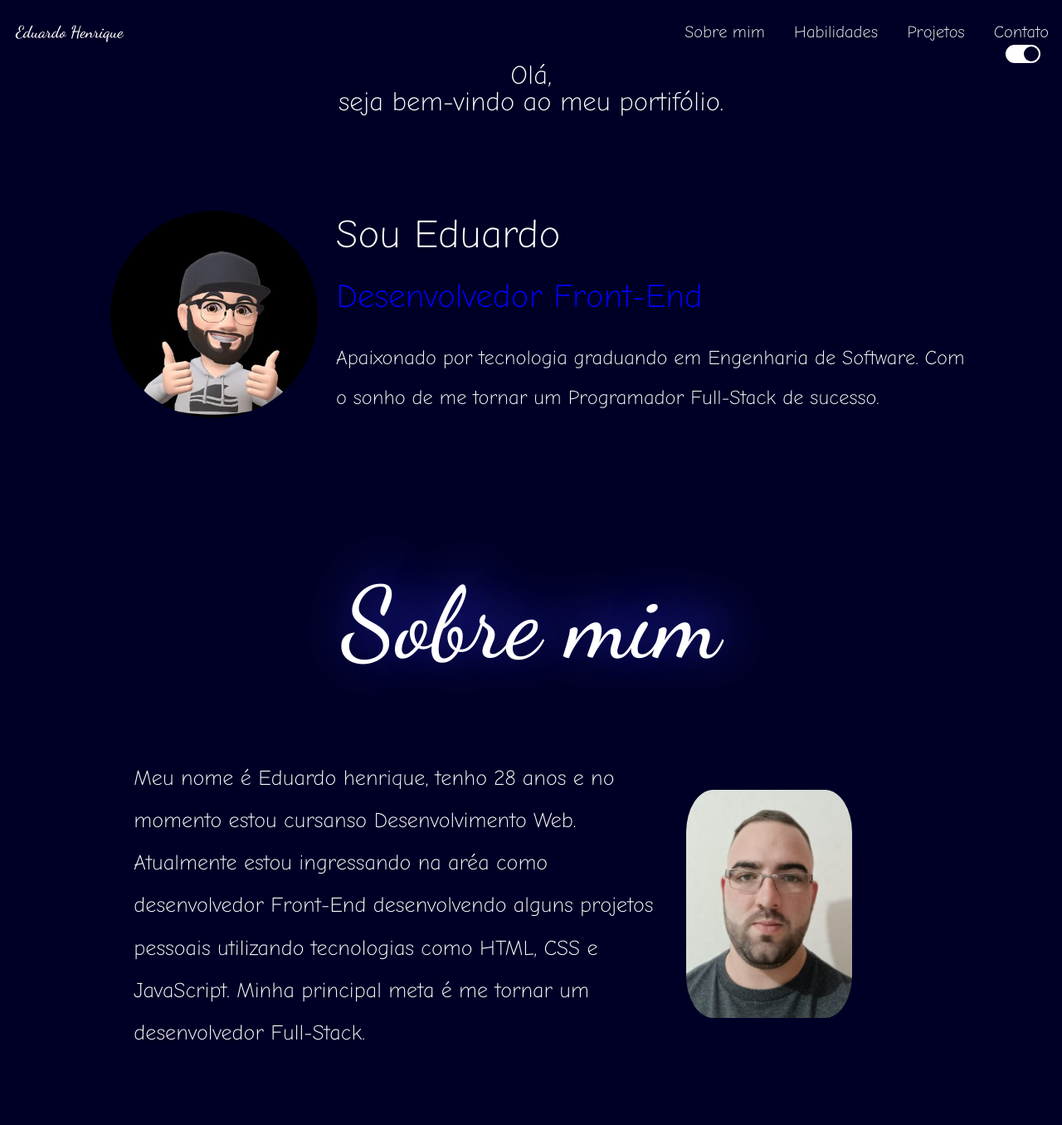
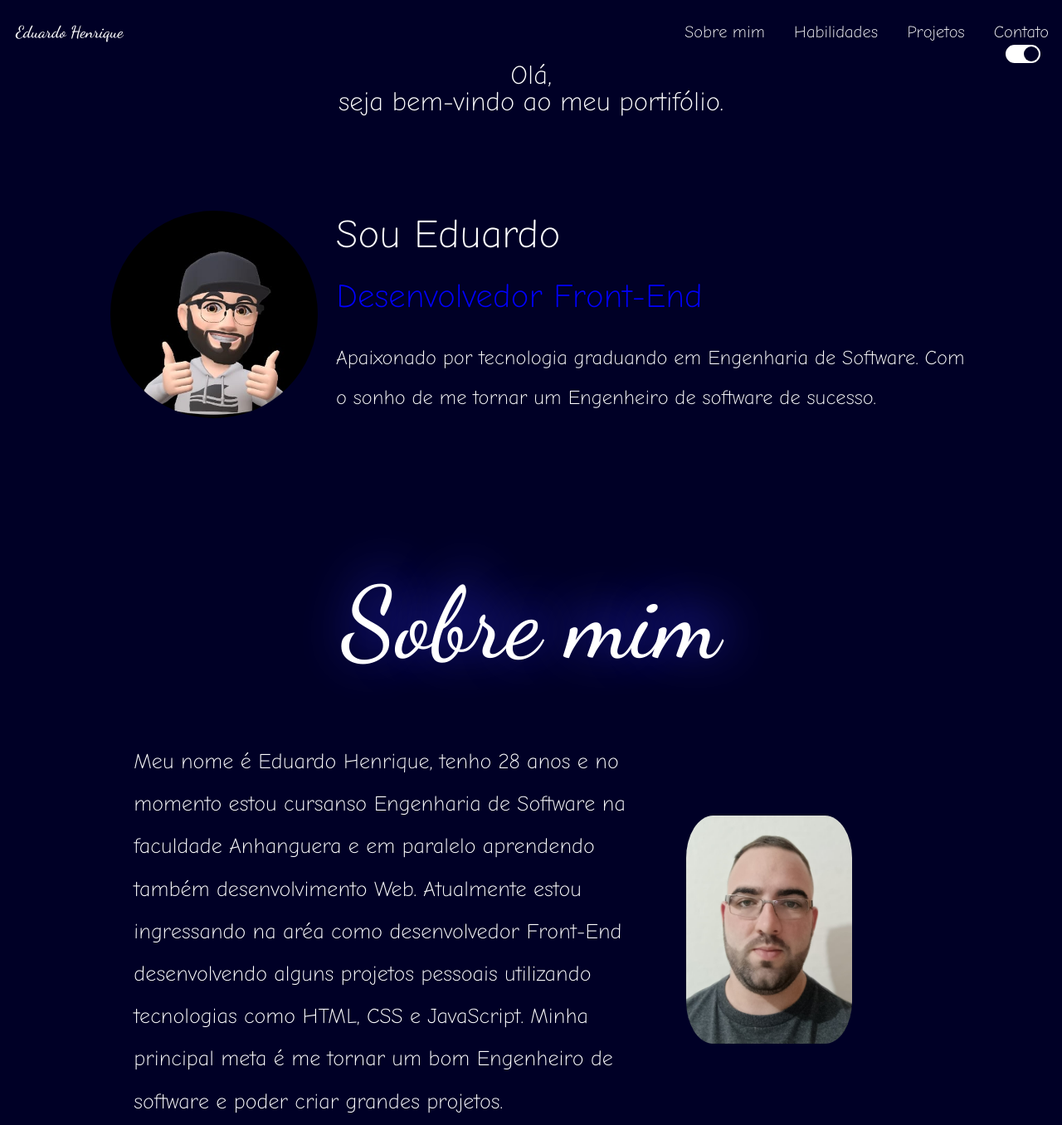
Before and after one commit to Dudu-1910/portfolio, a plain HTML site: page index.html in a window 1280 px wide. Shown: the top 1356 px of the page at 83% size. Drawn offline with Linux system fonts and the light colour scheme; a web font is replaced by a local one.

Commit message:
Update index.html

```diff
--- a/index.html
+++ b/index.html
@@ -58,8 +58,7 @@
           <h1>Sou Eduardo</h1>
           <h2>Desenvolvedor Front-End</h2>
           <p>
-            Apaixonado por tecnologia graduando em Engenharia de Software. Com o sonho de me tornar um Programador
-            Full-Stack de sucesso.
+            Apaixonado por tecnologia graduando em Engenharia de Software. Com o sonho de me tornar um Engenheiro de software de sucesso.
           </p>
         </div>
       </div>
@@ -76,12 +75,9 @@
       <div class="container sobre-mim">
         <div class="sobre-mim">
           <p>
-            Meu nome é Eduardo henrique, tenho 28 anos e no momento estou cursanso Desenvolvimento Web. Atualmente estou
-            ingressando
-            na aréa como desenvolvedor <strong>Front-End</strong> desenvolvendo alguns projetos pessoais utilizando
-            tecnologias como <strong>HTML</strong>, <strong>CSS</strong> e <strong>JavaScript</strong>. Minha principal
-            meta
-            é me tornar um desenvolvedor Full-Stack.
+            Meu nome é Eduardo Henrique, tenho 28 anos e no momento estou cursanso Engenharia de Software na faculdade Anhanguera e em paralelo aprendendo também desenvolvimento Web. Atualmente estou
+            ingressando na aréa como desenvolvedor <strong>Front-End</strong> desenvolvendo alguns projetos pessoais utilizando tecnologias como <strong>HTML</strong>, <strong>CSS</strong> e <strong>JavaScript</strong>. Minha principal
+            meta é me tornar um bom Engenheiro de software e poder criar grandes projetos.
           </p>
         </div>
         <figure>
```
